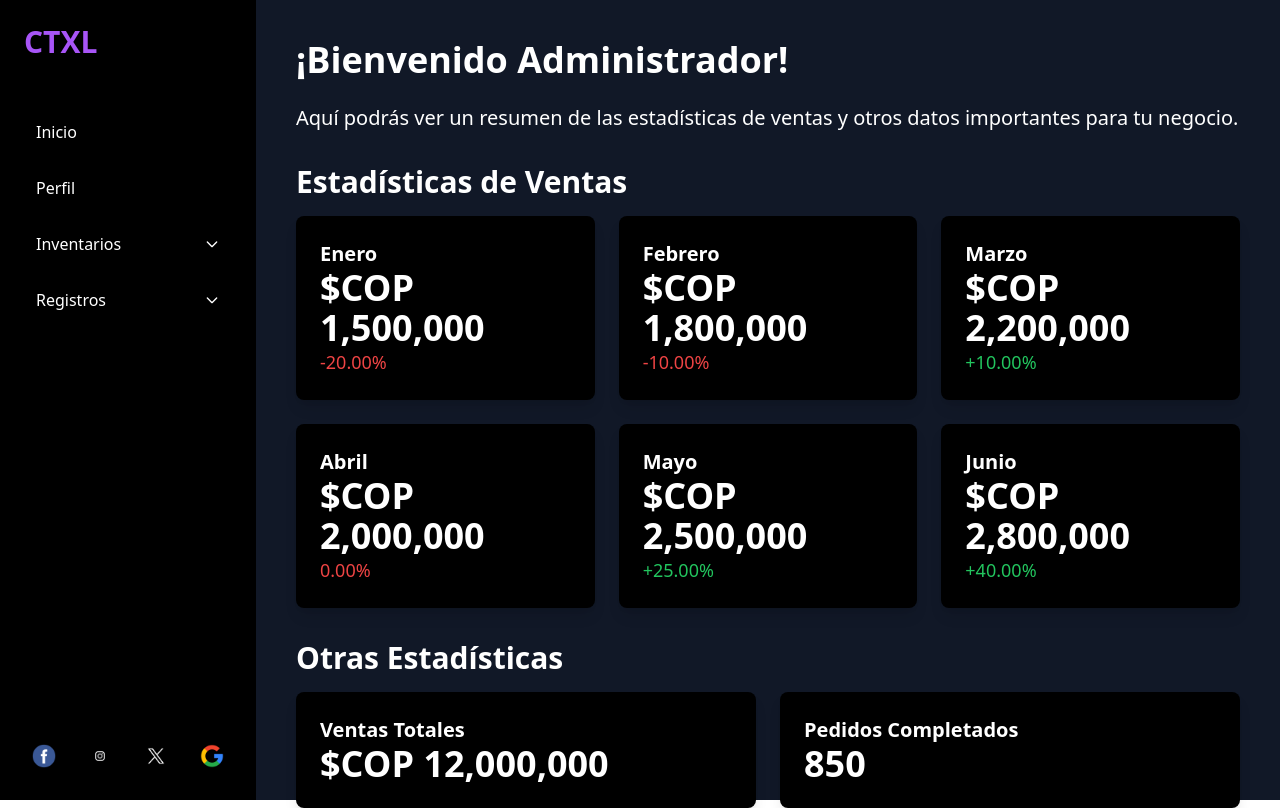
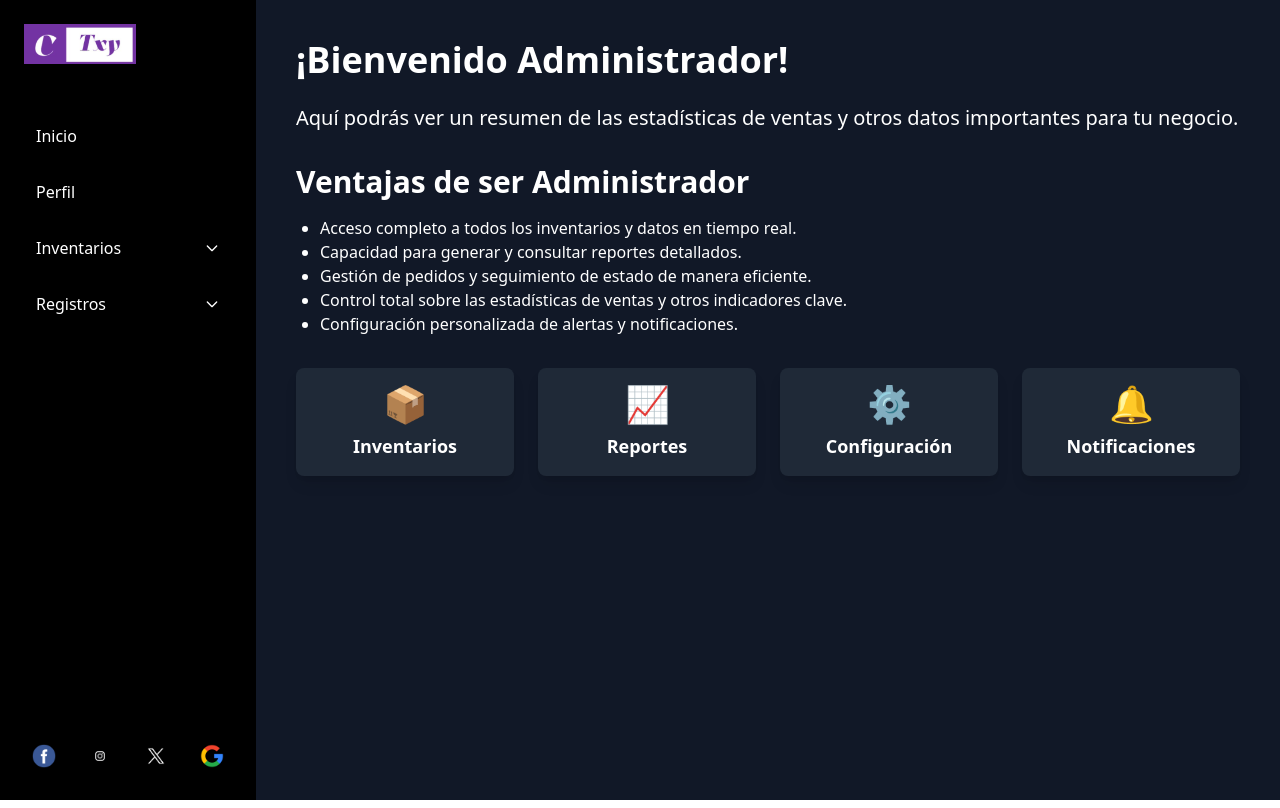
Before and after one commit to dcespedes1/CTXL, a React (Create React App) app in the folder FrontEnd/: page /app/home in a window 1280 px wide. Built offline with nearby package versions, Linux system fonts and the light colour scheme.

Commit message:
actualizado

```diff
--- a/FrontEnd/src/components/Footer.jsx
+++ b/FrontEnd/src/components/Footer.jsx
@@ -1,18 +1,20 @@
 import React from 'react';
+
 
 const Footer = () => {
     return (
-        <footer className="bg-[#3e2a8a] text-white py-8 mt-4"> {/* Color más oscuro */}
-            <div className="max-w-7xl mx-auto px-4 sm:px-6 lg:px-8">
-                {/* Desarrolladores */}
-                <div className="mb-8 text-center">
-                    <h3 className="text-xl font-bold mb-4">Desarrolladores</h3>
-                    <p className="mb-2">Desarrollado por el equipo de TextileUniforms</p>
+        <footer className="bg-[#3e2a8a] text-white py-8 mt-4">
+            {/* Logo */}
+            <div className="text-center mb-8">
+
             </div>
 
+            <div className="max-w-7xl mx-auto px-4 sm:px-6 lg:px-8">
+                {/* Contenedor general para el layout en horizontal */}
+                <div className="flex flex-wrap justify-around items-start">
                     {/* Redes Sociales */}
-                <div className="mb-8">
-                    <h3 className="text-xl font-bold mb-4 text-center">Redes Sociales</h3>
+                    <div className="w-full sm:w-1/4 mb-8 text-center">
+                        <h3 className="text-xl font-bold mb-4">Redes Sociales</h3>
                         <div className="flex justify-center space-x-4">
                             <a href="https://facebook.com" className="hover:text-gray-300 transition duration-300" aria-label="Facebook">
                                 <svg className="w-6 h-6" fill="currentColor" viewBox="0 0 24 24">
@@ -32,6 +34,16 @@ const Footer = () => {
                         </div>
                     </div>
 
+                    {/* Información de Contacto */}
+                    <div className="w-full sm:w-1/4 mb-8 text-center">
+                        <h3 className="text-xl font-bold mb-4">Información de Contacto</h3>
+                        <p className="mb-2">Teléfono: +57 3227859837</p>
+                        <p className="mb-2">Correo Electrónico: <a href="mailto:contacto@textileuniforms.com" className="underline">contacto@textileuniforms.com</a></p>
+                        <p className="mb-2">Correo Electrónico: <a href="mailto:contacto@textileuniforms.com" className="underline">textilesY@gmail.com</a></p>
+                        <p className="mb-2">Dirección: calle 73# 18h-86 sur</p>
+                    </div>
+                </div>
+
                 {/* Derechos de autor */}
                 <div className="mt-8 border-t border-gray-700 pt-4 flex justify-center items-center">
                     <p className="text-sm">&copy; 2024 TextileUniforms. Todos los derechos reservados.</p>
--- a/FrontEnd/src/components/Sidebar.jsx
+++ b/FrontEnd/src/components/Sidebar.jsx
@@ -5,9 +5,7 @@ import logoGoogle from '../img/google_logo-google_icongoogle-512.webp';
 import logoTwitter from '../img/1690643591twitter-x-logo-png.webp';
 import logoInstagram from '../img/instagram-logo-instagram-icon-transparent-free-png.webp';
 import '../index.css';
-
-
-
+import  LogoCTXY  from '../img/LogoCTXY.jpg';
 const Sidebar = () =>{
     const [isInventoryOpen, setIsInventoryOpen] = useState(false);
   const [isRegisterOpen, setIsRegisterOpen] = useState(false);
@@ -27,7 +25,7 @@ return(
       {/* Sidebar */}
       <aside className="w-64 bg-black text-white flex flex-col">
         <div className="p-6">
-          <h2 className="text-3xl font-bold text-purple-500">CTXL</h2>
+          <h2 className="text-3xl font-bold text-purple-500"><img src={LogoCTXY} alt="LogoCTXY" className="h-10" /></h2>
         </div>
         <nav className="flex flex-col p-6 space-y-2">
           <Link
--- a/FrontEnd/src/pages/home.jsx
+++ b/FrontEnd/src/pages/home.jsx
@@ -1,26 +1,12 @@
 import React from 'react';
 import '../index.css';
+import Banner from '../img/banner.jpeg'
 
 const Home = () => {
-  // Estadísticas de ventas
-  const salesData = [
-    { label: 'Enero', value: 1500000, percentage: 0.8 },
-    { label: 'Febrero', value: 1800000, percentage: 0.9 },
-    { label: 'Marzo', value: 2200000, percentage: 1.1 },
-    { label: 'Abril', value: 2000000, percentage: 1.0 },
-    { label: 'Mayo', value: 2500000, percentage: 1.25 },
-    { label: 'Junio', value: 2800000, percentage: 1.4 },
-  ];
+  return (
+    <div className="relative flex h-screen bg-gray-100">
 
-  // Otras estadísticas
-  const otherStats = [
-    { label: 'Ventas Totales', value: 12000000 },
-    { label: 'Pedidos Completados', value: 850 },
-  ];
 
-  return (
-    <div className="flex h-screen bg-gray-100">
-      {/* Sidebar */}
 
       {/* Main Content */}
       <main className="flex-1 flex flex-col p-10 bg-gray-900 text-white">
@@ -31,30 +17,37 @@ const Home = () => {
             Aquí podrás ver un resumen de las estadísticas de ventas y otros datos importantes para tu negocio.
           </p>
 
-          {/* Estadísticas de ventas */}
-          <h2 className="text-3xl font-bold mb-4">Estadísticas de Ventas</h2>
-          <div className="grid grid-cols-1 md:grid-cols-2 lg:grid-cols-3 gap-6 mb-8">
-            {salesData.map((sale, index) => (
-              <div key={index} className="bg-black p-6 rounded-lg shadow-lg">
-                <h3 className="text-xl font-bold">{sale.label}</h3>
-                <p className="text-4xl font-bold">$COP {sale.value.toLocaleString()}</p>
-                <p className={`text-lg ${sale.percentage > 1 ? 'text-green-500' : 'text-red-500'}`}>
-                  {sale.percentage > 1 ? `+${(sale.percentage * 100 - 100).toFixed(2)}%` : `${(sale.percentage * 100 - 100).toFixed(2)}%`}
-                </p>
+          {/* Ventajas como administrador */}
+          <section className="mb-8">
+            <h2 className="text-3xl font-bold mb-4">Ventajas de ser Administrador</h2>
+            <ul className="list-disc pl-6 mb-8">
+              <li>Acceso completo a todos los inventarios y datos en tiempo real.</li>
+              <li>Capacidad para generar y consultar reportes detallados.</li>
+              <li>Gestión de pedidos y seguimiento de estado de manera eficiente.</li>
+              <li>Control total sobre las estadísticas de ventas y otros indicadores clave.</li>
+              <li>Configuración personalizada de alertas y notificaciones.</li>
+            </ul>
+
+            {/* Íconos relacionados */}
+            <div className="grid grid-cols-2 sm:grid-cols-4 gap-6">
+              <div className="flex flex-col items-center p-4 bg-gray-800 rounded-lg shadow-lg">
+                <span className="text-4xl mb-2">📦</span> {/* Icono de inventario */}
+                <p className="text-lg font-bold">Inventarios</p>
               </div>
-            ))}
-          </div>
-
-          {/* Otras estadísticas */}
-          <h2 className="text-3xl font-bold mb-4">Otras Estadísticas</h2>
-          <div className="grid grid-cols-1 md:grid-cols-2 gap-6">
-            {otherStats.map((stat, index) => (
-              <div key={index} className="bg-black p-6 rounded-lg shadow-lg">
-                <h3 className="text-xl font-bold">{stat.label}</h3>
-                <p className="text-4xl font-bold">{stat.label === 'Ventas Totales' ? `$COP ${stat.value.toLocaleString()}` : stat.value}</p>
+              <div className="flex flex-col items-center p-4 bg-gray-800 rounded-lg shadow-lg">
+                <span className="text-4xl mb-2">📈</span> {/* Icono de reportes */}
+                <p className="text-lg font-bold">Reportes</p>
               </div>
-            ))}
-          </div>
+              <div className="flex flex-col items-center p-4 bg-gray-800 rounded-lg shadow-lg">
+                <span className="text-4xl mb-2">⚙️</span> {/* Icono de configuración */}
+                <p className="text-lg font-bold">Configuración</p>
+              </div>
+              <div className="flex flex-col items-center p-4 bg-gray-800 rounded-lg shadow-lg">
+                <span className="text-4xl mb-2">🔔</span> {/* Icono de notificaciones */}
+                <p className="text-lg font-bold">Notificaciones</p>
+              </div>
+            </div>
+          </section>
         </div>
       </main>
     </div>
--- a/FrontEnd/src/pages/perfilEditar.jsx
+++ b/FrontEnd/src/pages/perfilEditar.jsx
@@ -1,42 +1,25 @@
 import React from 'react';
-import '../index.css';
 import { Button } from '../components/Button';
 import { Card, CardContent, CardHeader, CardTitle } from '../components/Card';
 import { Input } from '../components/Input';
 import { Label } from '../components/Label';
 import { Link } from 'react-router-dom';
 
-
 const Perfil = () => {
   return (
-    <div className="main-content">
-  {/* Contenido principal de la ruta de Perfil */}
-  <div className="flex h-screen flex-1">
-      {/* Sidebar */}
+    <div className="flex h-screen bg-gray-900 text-white">
+      {/* Sidebar (opcional, si es necesario) */}
+      <aside className="w-64 bg-gray-800 text-white p-4">
+        {/* Sidebar content here */}
+      </aside>
 
       {/* Main Content */}
-      <main
-
-      >
-      <div className=" w-2/4 margin-top-2px">
-                    <div className="w-1/4 flex">
-                        <h1 className="white-space:nowrap text-4xl font-bold">.</h1>
-                        <div className="pl-[150vh] ">
-                        </div>
-                    </div>
-                </div>
-      <div className="flex justify-center items-center h-screen ">
+      <main className="flex-1 flex justify-center items-center p-4">
         <Card className="w-full max-w-2xl bg-black border-gray-800 shadow-2xl shadow-purple-600/50">
           <CardHeader>
-            <CardTitle className="text-2xl font-bold text-white">Perfil usuario</CardTitle>
+            <CardTitle className="text-2xl font-bold text-white">Perfil Usuario</CardTitle>
           </CardHeader>
           <CardContent className="space-y-4">
-            <div className="flex justify-center">
-              <div className="relative">
-                <div>
-                </div>
-              </div>
-            </div>
             <div className="grid grid-cols-1 md:grid-cols-2 gap-4">
               <div className="space-y-2">
                 <Label htmlFor="nombre" className="text-white">Nombre</Label>
@@ -64,27 +47,19 @@ const Perfil = () => {
               </div>
             </div>
             <div className="space-y-2">
-              <Label htmlFor="fecha-nacimiento" className="text-white">Fecha de nacimiento</Label>
+              <Label htmlFor="fecha-nacimiento" className="text-white">Fecha de Nacimiento</Label>
               <Input id="fecha-nacimiento" type="date" className="bg-gray-800 text-white border-gray-700" />
             </div>
             <div className="flex justify-end space-x-2">
-              <Link
-              to="/app/perfilDetalle"
-              >
-              <Button variant="outline" className="bg-gray-800 text-white border-gray-700 hover:bg-purple-600">Cancelar</Button>
+              <Link to="/app/perfilDetalle">
+                <Button variant="outline" className="bg-gray-800 text-white border-gray-700 hover:bg-purple-600">Cancelar</Button>
               </Link>
               <Button className="bg-purple-600 text-white hover:bg-purple-700">Actualizar</Button>
             </div>
           </CardContent>
         </Card>
-      </div>
-
-    </main>
+      </main>
     </div>
-
-    </div>
-
-
   );
 };
 
```
Lines whose indentation alone changed are shown as unchanged.
